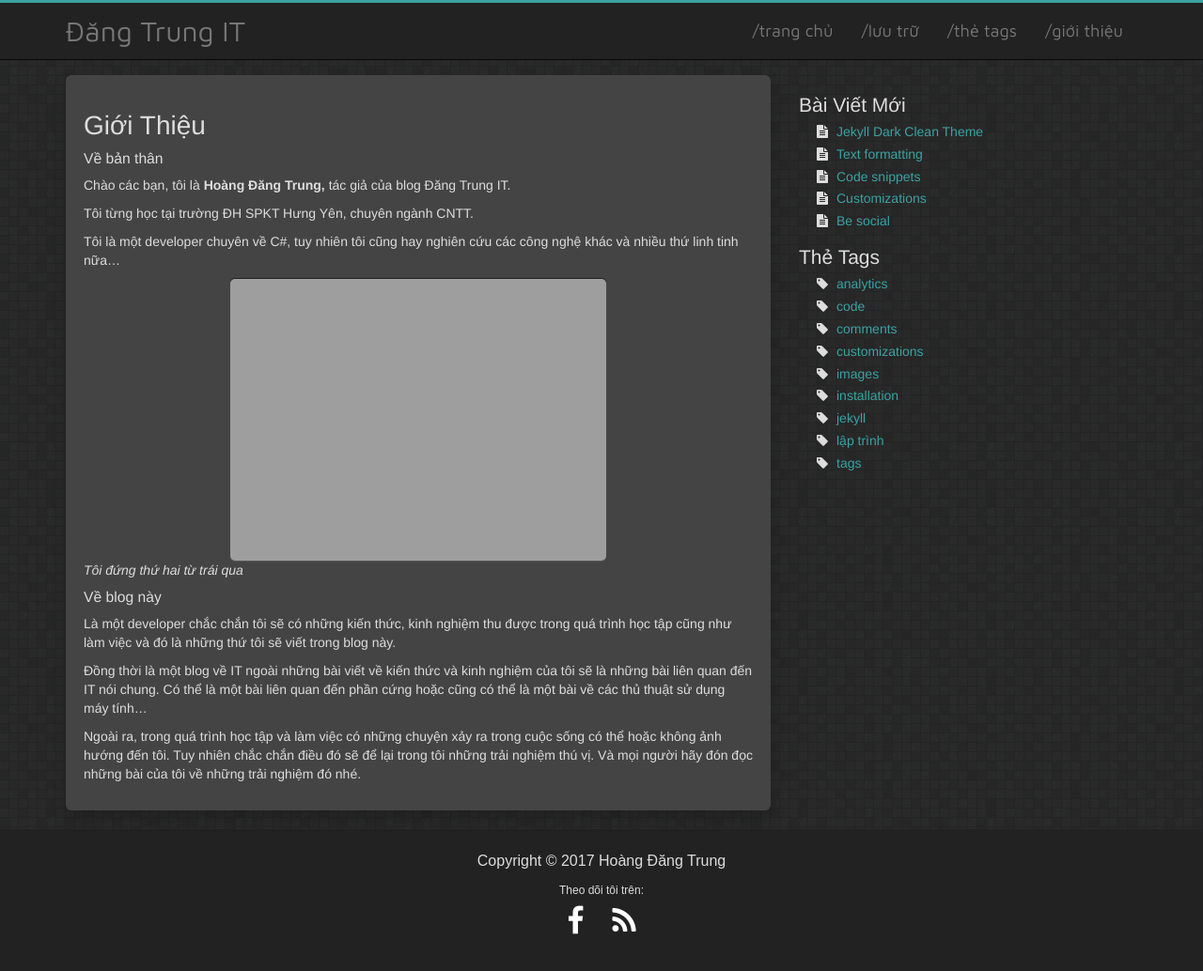
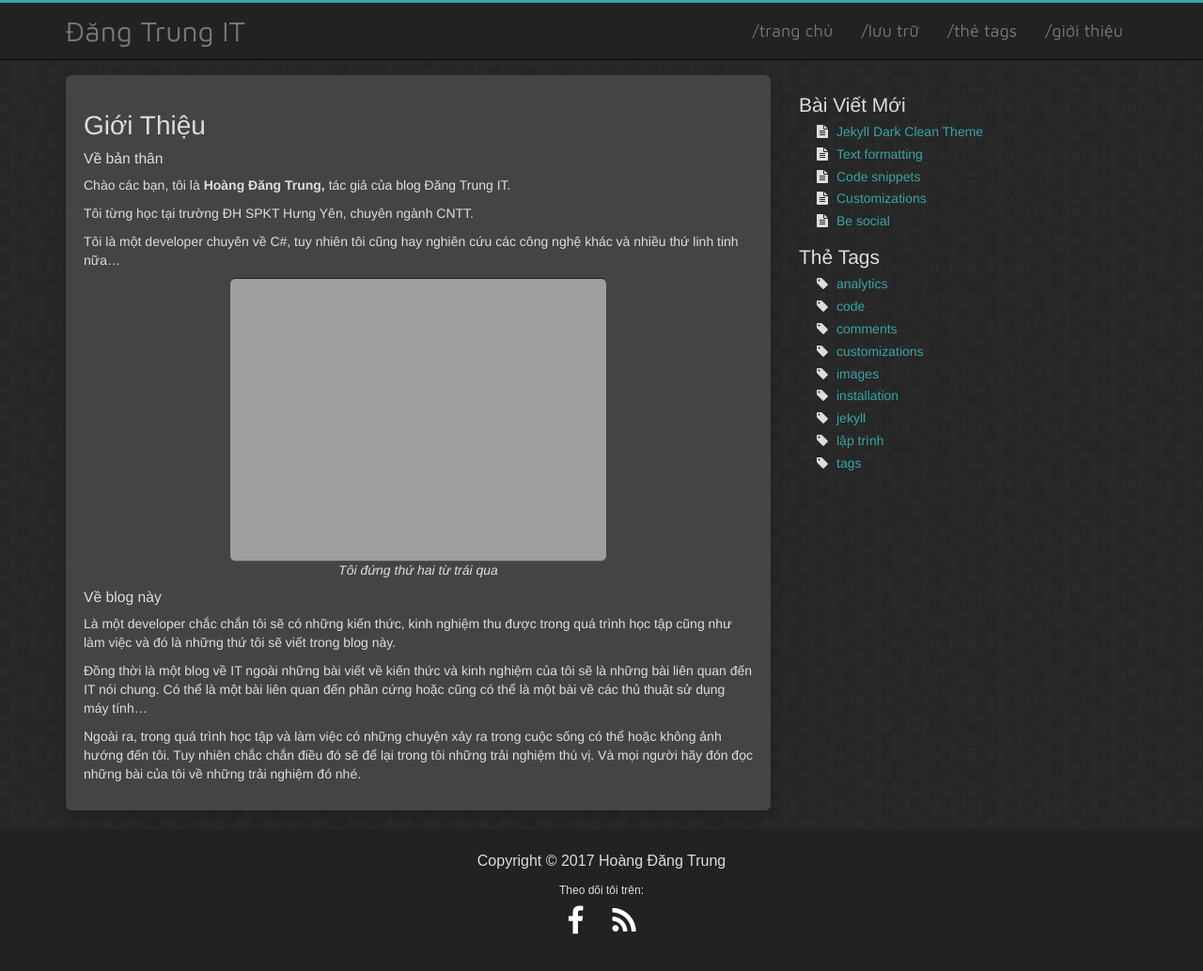
Before and after one commit to hoangdangtrungvn/hoangdangtrungvn.github.io, a Jekyll site: the page built from about.md, in a window 1280 px wide and 1042 px high. Shown: the top 1034 px of the window at 94% size. Built offline with Jekyll 4.4.1, drawn with Linux system fonts in a browser that asks for light colours.

Commit message:
update themes.css

```diff
--- a/css/theme.css
+++ b/css/theme.css
@@ -38,6 +38,8 @@ ul.sideBarPosts li:before { content: '\f15c'; font-family: 'FontAwesome'; float:
 .author a { color: #ee4444; }
 
 img { display: inline-block; margin: 0 auto; max-width: 100%; max-height: 100%; }
+
+img + em { display: block; margin-left: auto; margin-right: auto; text-align: center; }
 
 blockquote { color: #bbb; font-size: 1em; }
 
```
